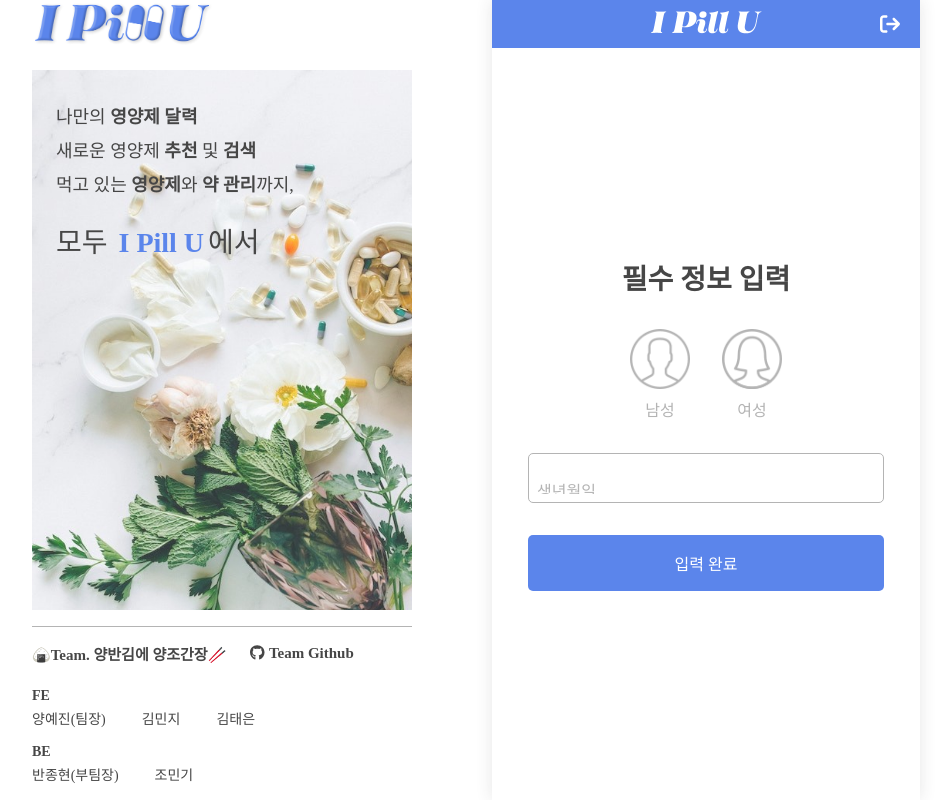
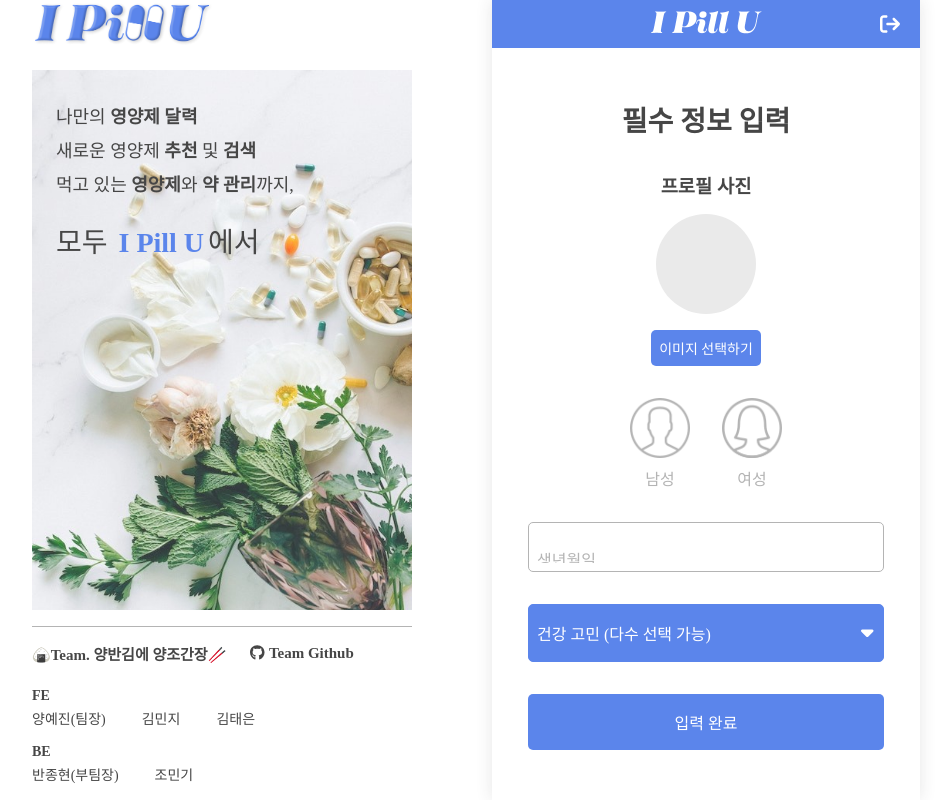
Before and after one commit to codestates-seb/seb42_main_013, a React (Create React App) app in the folder client/: page /setuserinfo in a window 1280 px wide. Shown: the whole page, without its empty margins (164-1115 px from the left). Built offline with nearby package versions, Linux system fonts and the light colour scheme; a web font is replaced by a local one.

Commit message:
[Fix] 레이아웃 오류 수정

```diff
--- a/client/src/App.js
+++ b/client/src/App.js
@@ -27,7 +27,8 @@ function App() {
         </div>
         <div className="app-wrap">
           {(pathname === "/intro") ? null : <Header />}
-          <div className={(pathname === "/intro" || pathname === "/login" || pathname === "/signup" || pathname === "/setuserinfo") ? "" : "container"}>
+          <div className={(pathname === "/intro" || pathname === "/login" || pathname === "/signup" || pathname === "/setuserinfo")
+            ? (pathname === "/intro") ? "" : "other" : "container"}>
             <Routes>
               <Route path="/" element={<Suggest />} />
               <Route path="/search" element={<Search />} />
@@ -41,7 +42,7 @@ function App() {
               <Route path="/signup" element={<Signup />} />
             </Routes>
           </div>
-          {(pathname === "/intro" || pathname === "/login" || pathname === "/signup" || pathname === "/datacreate" || pathname === "/setuserinfo") ? null : <Footer />}
+          {(pathname === "/intro" || pathname === "/login" || pathname === "/signup" || pathname === "/setuserinfo") ? null : <Footer />}
         </div>
       </div>
     </>
--- a/client/src/pages/Intro.js
+++ b/client/src/pages/Intro.js
@@ -122,7 +122,7 @@ const LoginSignupDiv = styled.div`
   align-items: center;
   position: relative;
   z-index: 999;
-  bottom: 150px;
+  bottom: 130px;
   padding: 0 20px;
   .login-area {
     width: 70%;
--- a/client/src/pages/MyPage.js
+++ b/client/src/pages/MyPage.js
@@ -3,16 +3,21 @@ import { OptionTag } from "./DataCreate";
 import { faGear } from '@fortawesome/free-solid-svg-icons';
 import { FontAwesomeIcon } from '@fortawesome/react-fontawesome';
 import { useState } from "react";
+import { CurrentBtn } from "../styles/Buttons";
 
 export const MypageConatiner = styled.div`
   display: flex;
-  padding: 0 36px 80px;
-  min-height: calc(100vh - 48px - 64px);
+  padding: 0 36px;
+  height: 100%;
   flex-direction: column;
   align-items: center;
   justify-content: center;
   background-color: white;
   gap: 32px;
+  h1 {
+    color: var(--black-100);
+    font-size: 28px;
+  }
 `
 
 const MypageBox = styled.div`
@@ -34,9 +39,9 @@ const MypageBox = styled.div`
 `
 
 const ProfileAvartar = styled.div`
-  width: 90px;
-  height: 90px;
-  background-color: var(--black-400);
+  width: 100px;
+  height: 100px;
+  background-color: var(--black-500);
   border-radius: 50%;
 `
 const ProfileName = styled.div`
@@ -96,13 +101,19 @@ export const BasicBtn = styled.div`
 
 
 function MyPage(){
-  const [isEditMode, setEditMode] = useState(false)
+  const [isEditMode, setEditMode] = useState(false);
+
+  const editModeHandler = () => {
+    setEditMode(!isEditMode);
+  }
+
+  console.log(isEditMode);
 
   return (
     <MypageConatiner>
       <h1>마이페이지</h1>
       <MypageBox>
-        <div className="top"><FontAwesomeIcon icon={faGear}/></div>
+        <div className="top"></div>
         <ProfileAvartar />
         <ProfileName>
           <div>JOAAA</div>
@@ -125,7 +136,7 @@ function MyPage(){
             <OptionTag selected={1}>피부건강</OptionTag>
         </TagBox>
       </MypageBox>
-      <BasicBtn>프로필 수정</BasicBtn>
+      <CurrentBtn onClick={editModeHandler}>{isEditMode ? "수정 완료" : "프로필 수정하기"}</CurrentBtn>
     </MypageConatiner>
   )
 }
--- a/client/src/pages/SetUserInfo.js
+++ b/client/src/pages/SetUserInfo.js
@@ -1,8 +1,8 @@
 import styled from "styled-components";
+import DataInput from "../components/DataInput";
+import { useState, useRef } from "react";
 import { FontAwesomeIcon } from '@fortawesome/react-fontawesome';
 import { faCaretDown } from '@fortawesome/free-solid-svg-icons';
-import DataInput from "../components/DataInput";
-import { useState } from "react";
 import { OptionTag } from "./DataCreate";
 import { health } from "../components/Health";
 import { CurrentBtn } from "../styles/Buttons";
@@ -10,14 +10,15 @@ import { CurrentBtn } from "../styles/Buttons";
 
 const SetUserInfoContainer = styled.div`
   width: 100%;
-  height: calc(100vh - 48px);
+  height: max-content;
+  min-height: calc(100vh - 48px);
   position: relative;
-  top: 48px;
+  top: 0;
   display: flex;
   flex-direction: column;
   align-items: center;
   justify-content: center;
-  padding: 0 36px;
+  padding: 24px 36px;
   background-color: #ffffff;
   gap: 32px;
   h1 {
@@ -39,6 +40,41 @@ const SelectSexBox = styled.div`
     display: flex;
     flex-direction: column;
   }
+`
+
+const ImageContainer = styled.div`
+  width: 100%;
+  display: flex;
+  flex-direction: column;
+  justify-content: center;
+  align-items: center;
+  color: var(--black-100);
+  input {
+    display: none;
+  }
+`
+
+const ImageDiv = styled.div`
+  width: 100px;
+  height: 100px;
+  border-radius: 50px;
+  background-color: var(--black-500);
+  margin: var(--gap-md);
+  img {
+    width: 100px;
+    height: 100px;
+    border-radius: 50px;
+  }
+`
+
+const ImageLabel = styled.label`
+  padding: var(--gap-sm);
+  color: #ffffff;
+  font-size: 14px;
+  background-color: var(--blue-100);
+  border-radius: 5px;
+  cursor: pointer;
+  :hover {background-color: #6b91ed} :active {background-color: #6b91ed}
 `
 
 const IconDiv = styled.div`
@@ -88,7 +124,11 @@ export const OptionBtn = styled.div`
     transform: ${(props) => props.isOpen ? "scaleY(-1)" : "null"};
     transition: .3s;
   }
+  .option-icon {
+    cursor: pointer;
+  }
 `
+
 const OptionBox = styled.div`
   display: block;
   flex-direction: column;
@@ -120,8 +160,9 @@ const InfoOptionTag = styled(OptionTag)`
   align-items: center;
   padding: 4px;
   font-size: 12px;
-  background-color: "var(--black-500)";
-  color: "var(--black-200)";
+  background-color: var(--black-500);
+  color: var(--black-200);
+  cursor: pointer;
   @media (max-width: 389px) {
     font-size: 11px;
   }
@@ -131,60 +172,85 @@ function SetUserInfo() {
   // 상태 설정
   const [isOpen, setIsOpen] = useState(false);
   const [data, setData] = useState({ birthday: "" });
-  const [isClickedSex, setIsClickedSex] = useState("");
-  const [isClickedTag, setIsClickedTag] = useState([]);
+  const [clickedSex, setClickedSex] = useState("");
+  const [imgFile, setImgFile] = useState(null);
+  const [clickedTag, setClickedTag] = useState([]);
   // 필요한 요소 설정
+  const imgRef = useRef();
   const total = health.map(el => el.title);
 
+  const saveImgFile = () => {
+    const file = imgRef.current.files[0];
+    const reader = new FileReader();
+      reader.readAsDataURL(file);
+      reader.onloadend = () => {
+          setImgFile(reader.result);
+      };
+  };
+
   const manClickHandler = () => {
-    setIsClickedSex("남성");
+    setClickedSex("남성");
   }
   const womanClickHandler = () => {
-    setIsClickedSex("여성");
+    setClickedSex("여성");
   }
 
   const tagClickHandler = (e) => {
     console.log(e.target.textContent);
-    const clickedTag = [...isClickedTag, e.target.textContent];
-    setIsClickedTag(clickedTag);
+    const tagList = [...clickedTag, e.target.textContent];
+    setClickedTag(tagList);
   }
 
   const submitBtnHandler = (e) => {
     e.preventDefault();
     const birthDate = data.birthday;
-    const submitData = {birthDate, gender: isClickedSex};
+    const submitData = { birthDate, gender: clickedSex, tagList: clickedTag };
     console.log(submitData);
   }
+
   return (
     <SetUserInfoContainer>
       <h1>필수 정보 입력</h1>
+      <ImageContainer>
+        <h3>프로필 사진</h3>
+        <ImageDiv>
+          {imgFile ? <img src={imgFile} alt="프로필 이미지" /> : null}
+        </ImageDiv>
+        <ImageLabel htmlFor="profileImg">이미지 선택하기</ImageLabel>
+        <input
+        type="file"
+        id="profileImg"
+        accept="image/*"
+        ref={imgRef}
+        onChange={saveImgFile}/>
+      </ImageContainer>
       <SelectSexBox>
         <IconDiv onClick={manClickHandler}>
-          {isClickedSex === "남성"
+          {clickedSex === "남성"
             ? <img src={`${process.env.PUBLIC_URL}/images/user_man_selected.png`} alt="logo" />
             : <img src={`${process.env.PUBLIC_URL}/images/user_man.png`} alt="logo" />}
-          <span className={`${isClickedSex === "남성" ? "selected" : ""}`}>남성</span>
+          <span className={`${clickedSex === "남성" ? "selected" : ""}`}>남성</span>
         </IconDiv>
         <IconDiv onClick={womanClickHandler}>
-          {isClickedSex === "여성"
+          {clickedSex === "여성"
             ? <img src={`${process.env.PUBLIC_URL}/images/user_woman_selected.png`} alt="logo" />
             : <img src={`${process.env.PUBLIC_URL}/images/user_woman.png`} alt="logo" />}
-          <span className={`${isClickedSex === "여성" ? "selected" : ""}`}>여성</span>
+          <span className={`${clickedSex === "여성" ? "selected" : ""}`}>여성</span>
         </IconDiv>
       </SelectSexBox>
       <FlexBox><DataInput type="date" placeholder="생년월일" value="birthday" data={data} setData={setData} /></FlexBox>
-      {/* <OptionBox>
+      <OptionBox>
         <OptionBtn isOpen={isOpen}>
-          <span>건강 고민</span><button onClick={() => setIsOpen(!isOpen)}><FontAwesomeIcon icon={faCaretDown} /></button>
+          <span>건강 고민 (다수 선택 가능)</span><button onClick={() => setIsOpen(!isOpen)}><FontAwesomeIcon icon={faCaretDown} className="option-icon"/></button>
         </OptionBtn>
         {isOpen &&
           <OptionDropdown>
             {total.map((ele, idx) => {
-              return <InfoOptionTag key={idx} onClick={tagClickHandler} className={`${isClickedTag.includes(ele) ? "selected" : ""}`}>{ele}</InfoOptionTag>
+              return <InfoOptionTag key={idx} onClick={tagClickHandler} className={`${clickedTag.includes(ele) ? "selected" : ""}`}>{ele}</InfoOptionTag>
             })}
           </OptionDropdown>
         }
-      </OptionBox> */}
+      </OptionBox>
       <CurrentBtn onClick={submitBtnHandler}>입력 완료</CurrentBtn>
     </SetUserInfoContainer>
   )
--- a/client/src/styles/GlobalStyle.js
+++ b/client/src/styles/GlobalStyle.js
@@ -52,6 +52,12 @@ const GlobalStyle = createGlobalStyle`
     height: calc(100vh - 112px);
     overflow: scroll;
   }
+  .other {
+    position: relative;
+    top: 48px;
+    height: calc(100vh - 48px);
+    overflow: scroll;
+  }
 `
 
 export default GlobalStyle;
```
